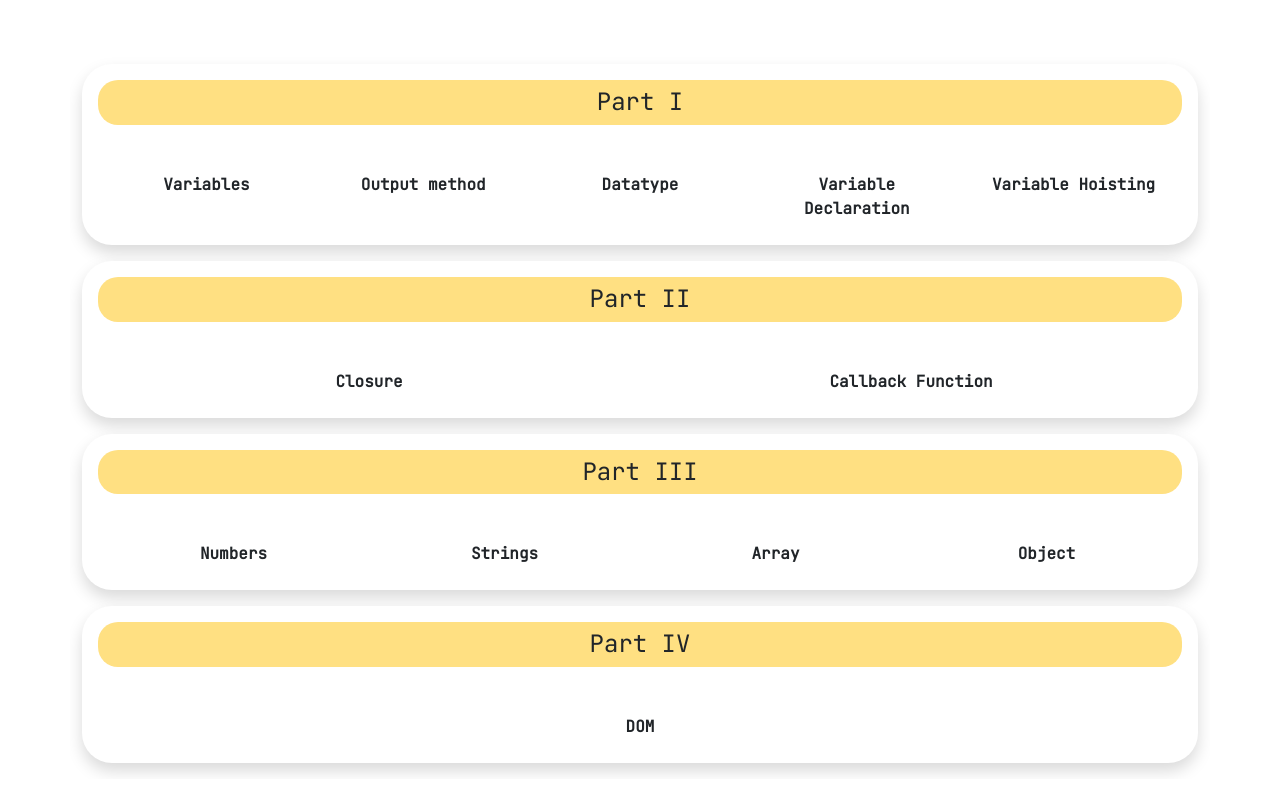
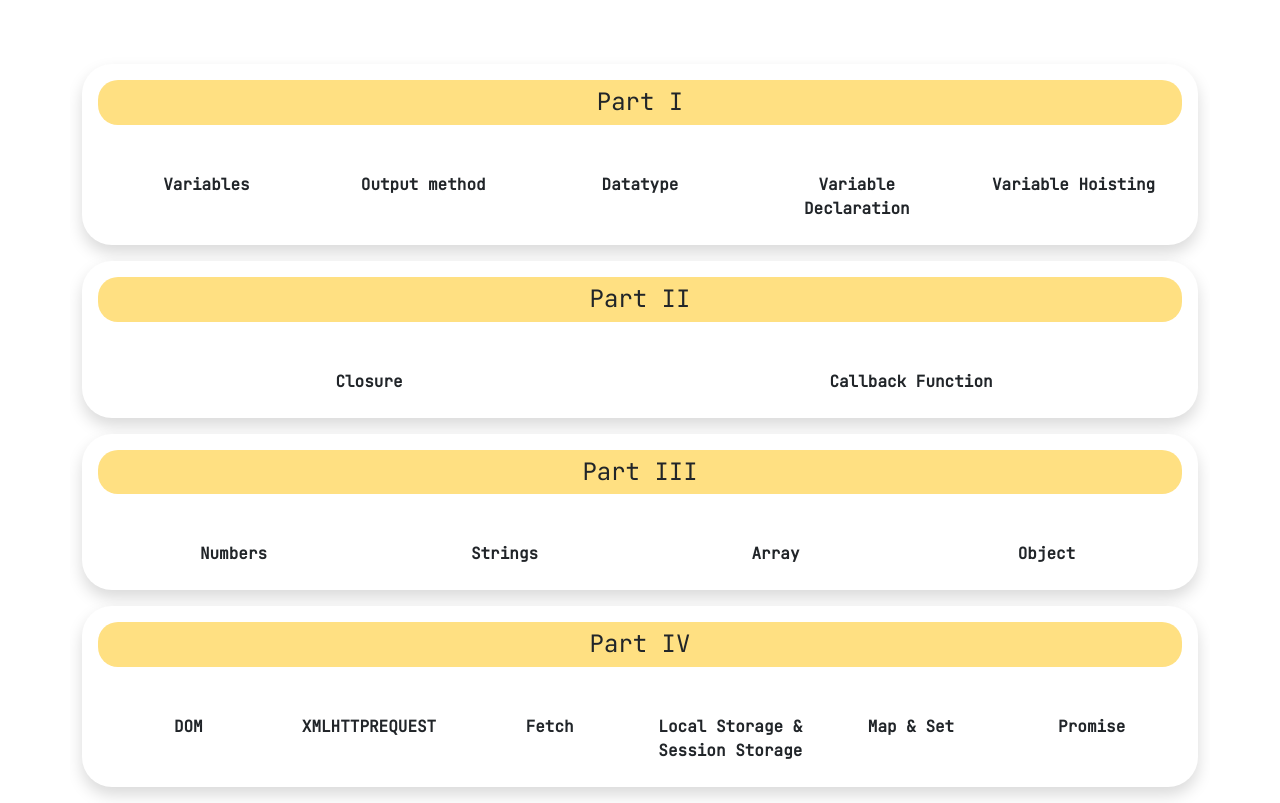
Before and after one commit to srinidevlearn/js-blog-docs, a plain HTML site: page index.html in a window 1280 px wide. Shown: the part 80-883 px from the top of the page. Before the commit the page ends 859 px from the top, so only its background shows below. Drawn offline with nearby package versions, Linux system fonts and the light colour scheme.

Commit message:
updates js inde page
updates js inde page

```diff
--- a/index.html
+++ b/index.html
@@ -147,6 +147,17 @@
 
                                 <a href="https://srinidevblog.in/js/part-4/DOM"
                                     class="list-group-item list-group-item-action border-0 d-block">DOM</a>
+
+                                <a href="https://srinidevblog.in/js/part-4/XMLHTTPREQUEST"
+                                class="list-group-item list-group-item-action border-0 d-block">XMLHTTPREQUEST</a>
+                                <a href="https://srinidevblog.in/js/part-4/Fetch"
+                                class="list-group-item list-group-item-action border-0 d-block">Fetch</a>
+                                <a href="https://srinidevblog.in/js/part-4/Storage"
+                                class="list-group-item list-group-item-action border-0 d-block">Local Storage & Session Storage</a>
+                                <a href="https://srinidevblog.in/js/part-4/mapAndSet"
+                                class="list-group-item list-group-item-action border-0 d-block">Map & Set</a>
+                                <a href="https://srinidevblog.in/js/part-4/promiseVsCallback"
+                                class="list-group-item list-group-item-action border-0 d-block">Promise</a>
                             </div>
 
                         </div>
```
